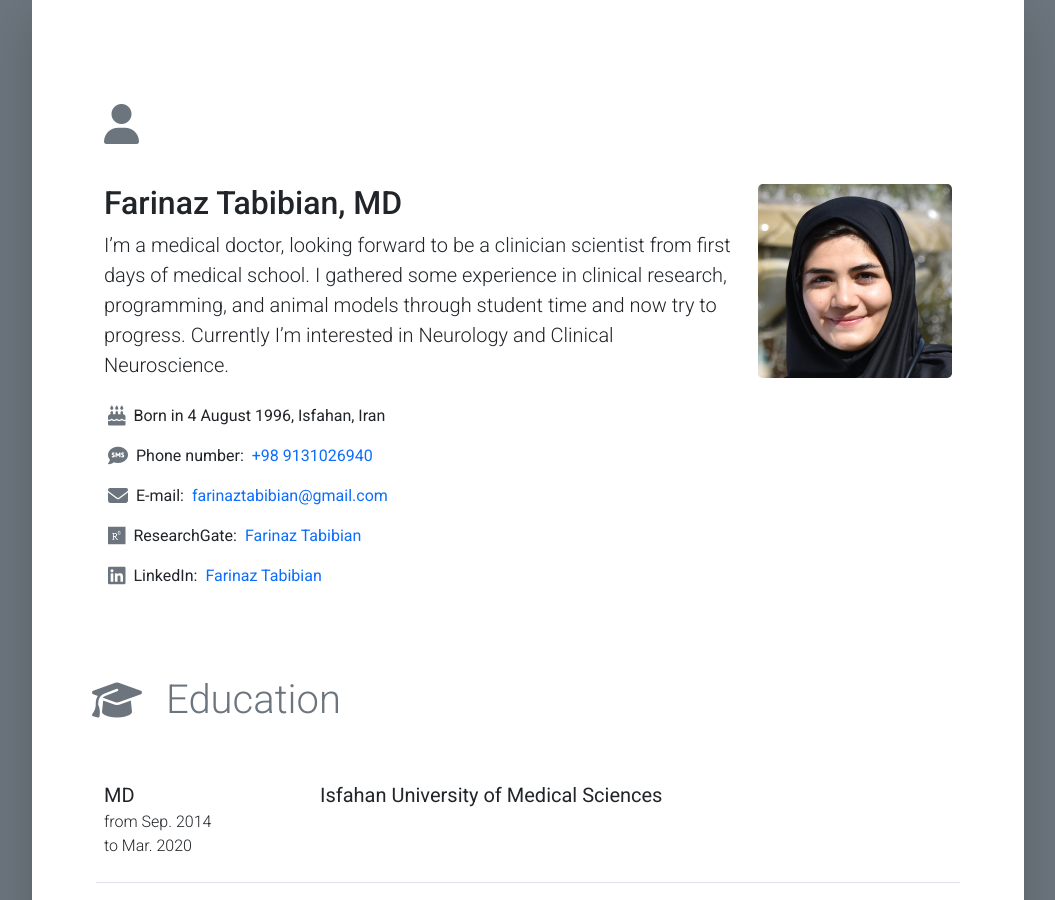
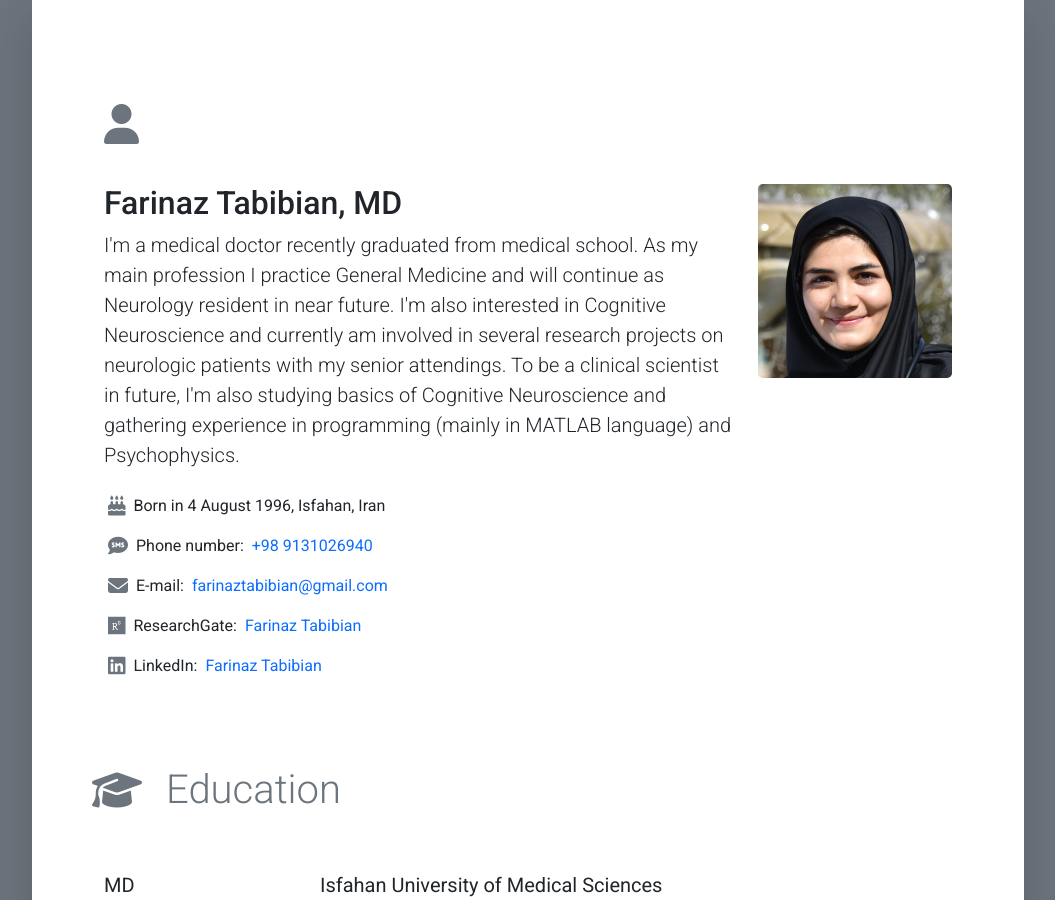
Before and after one commit to kiarashazimzadeh/farinaztabibian, a Jekyll site: the page docs/resume.html, which Jekyll copies as it is, in a window 1280 px wide and 900 px high. Shown: the whole window, without its empty margins (112-1167 px from the left). Built offline with Jekyll 4.4.1, drawn with Linux system fonts in a browser that asks for light colours; nearby versions of some CDN libraries.

Commit message:
resume updated

```diff
--- a/docs/CNAME
+++ /dev/null
@@ -1 +0,0 @@
-farinaztabibian.ir
--- a/docs/resume.html
+++ b/docs/resume.html
@@ -28,7 +28,7 @@
                                 Farinaz Tabibian, MD
                             </h2>
                             <p class="lead">
-                                I’m a medical doctor, looking forward to be a clinician scientist from first days of medical school. I gathered some experience in clinical research, programming, and animal models through student time and now try to progress. Currently I’m interested in Neurology and Clinical Neuroscience.
+                                I'm a medical doctor recently graduated from medical school. As my main profession I practice General Medicine and will continue as Neurology resident in near future. I'm also interested in Cognitive Neuroscience and currently am involved in several research projects on neurologic patients with my senior attendings. To be a clinical scientist in future, I'm also studying basics of Cognitive Neuroscience and gathering experience in programming (mainly in MATLAB language) and Psychophysics.
                             </p>
                         </div>
 
```
